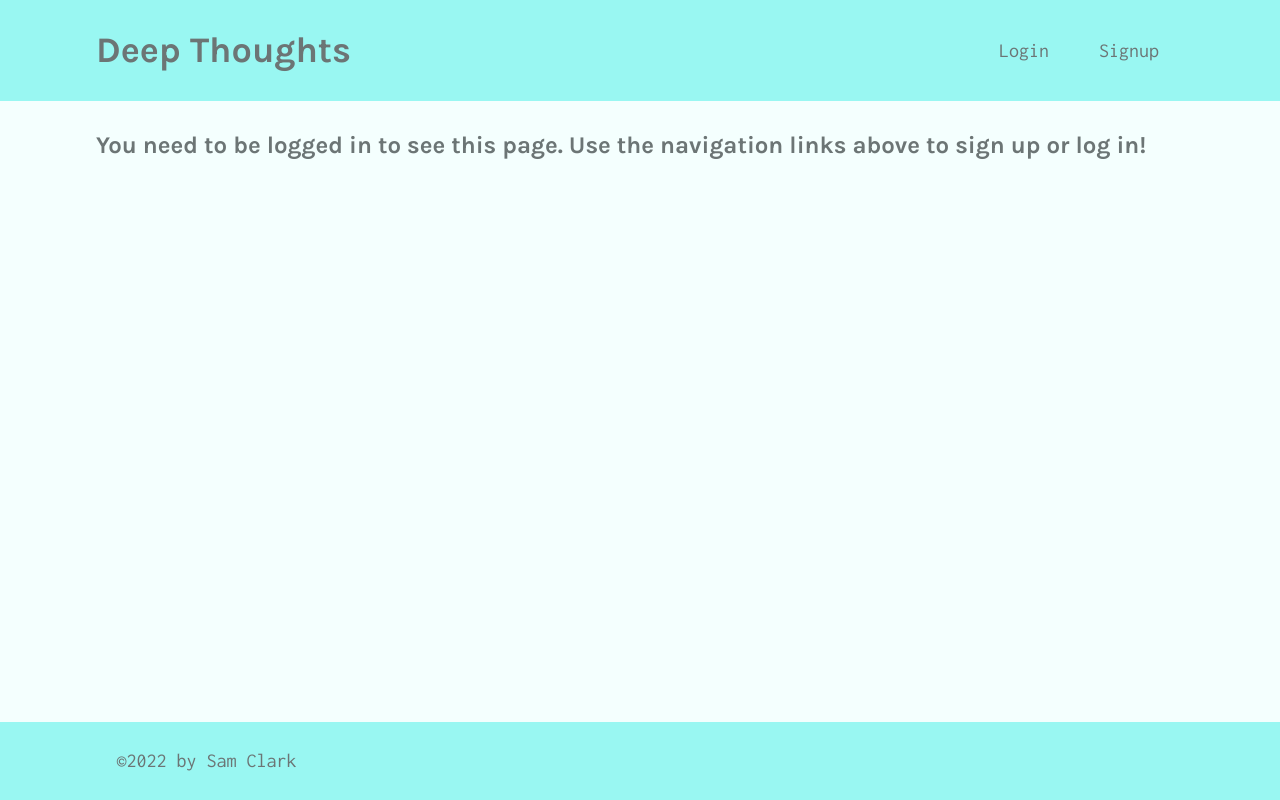
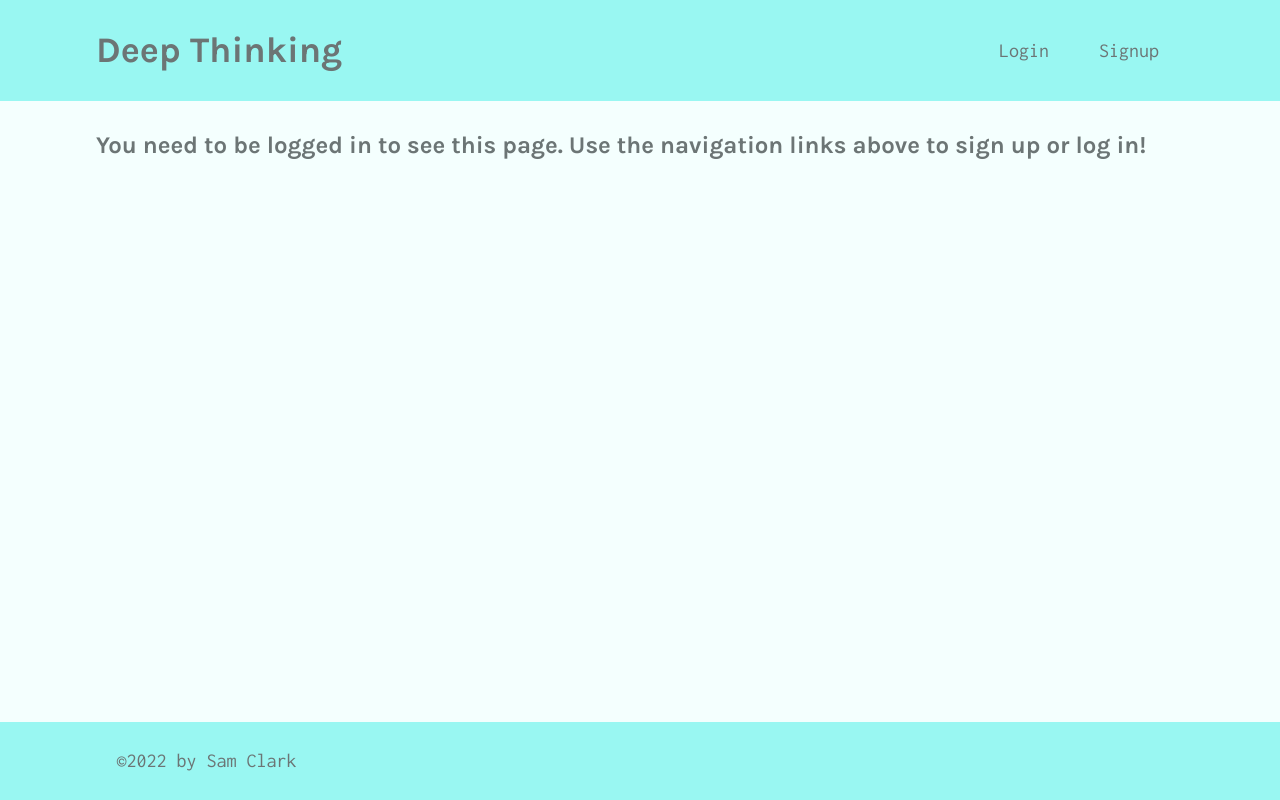
Before and after one commit to Sam-Clark1/deep-thinking, a React (Create React App) app in the folder client/: page /profile in a window 1280 px wide. Built offline with nearby package versions, Linux system fonts and the light colour scheme; no server answers.

Commit message:
added README. Made minor adjustments to components

```diff
--- a/client/src/components/Header/index.js
+++ b/client/src/components/Header/index.js
@@ -12,7 +12,7 @@ const Header = () => {
     <header className="bg-secondary mb-4 py-2 flex-row align-center">
       <div className="container flex-row justify-space-between-lg justify-center align-center">
         <Link to="/">
-          <h1>Deep Thoughts</h1>
+          <h1>Deep Thinking</h1>
         </Link>
 
         <nav className="text-center">
--- a/client/src/components/ThoughtList/index.js
+++ b/client/src/components/ThoughtList/index.js
@@ -26,7 +26,6 @@ const ThoughtList = ({ thoughts, title }) => {
               <p>{thought.thoughtText}</p>
               <div className="card-body">
                 <Link to={`/thought/${thought._id}`}>
-                  <p>{thought.thoughtText}</p>
                   <p className="mb-0">
                     Reactions: {thought.reactionCount} || Click to{' '}
                     {thought.reactionCount ? 'see' : 'start'} the discussion!
```
Also changed, not shown: client/src/assets/readme.png (added), 1 other file (tests, documents, lock files or other folders).
